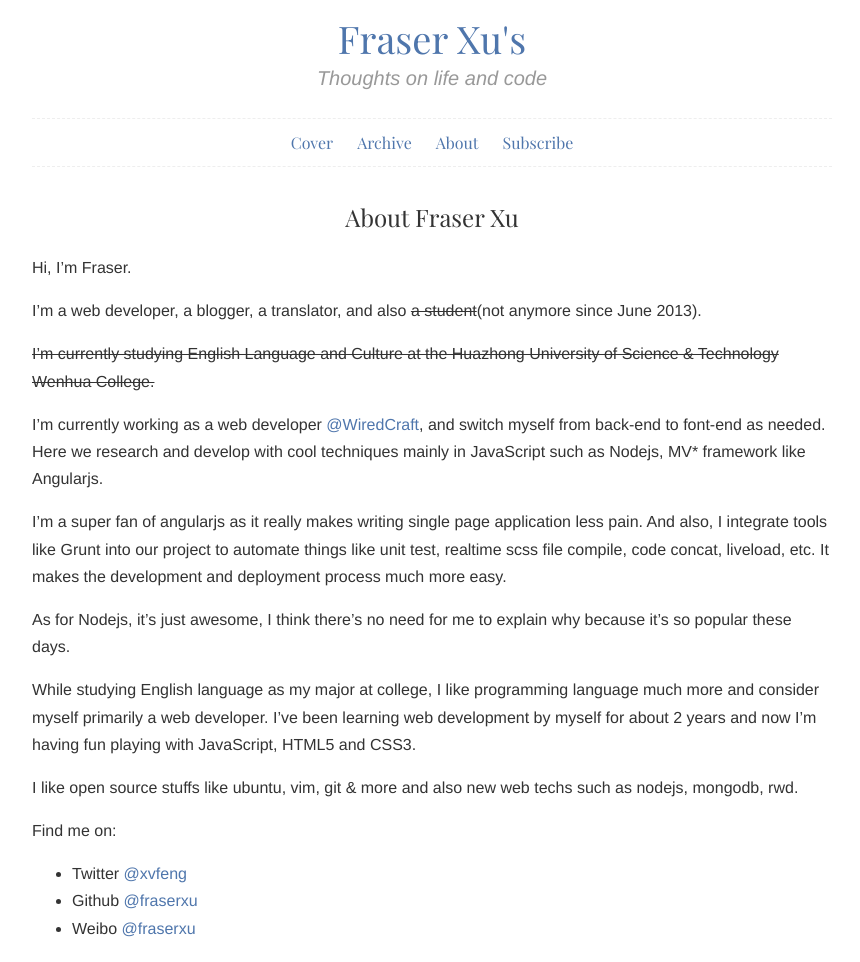
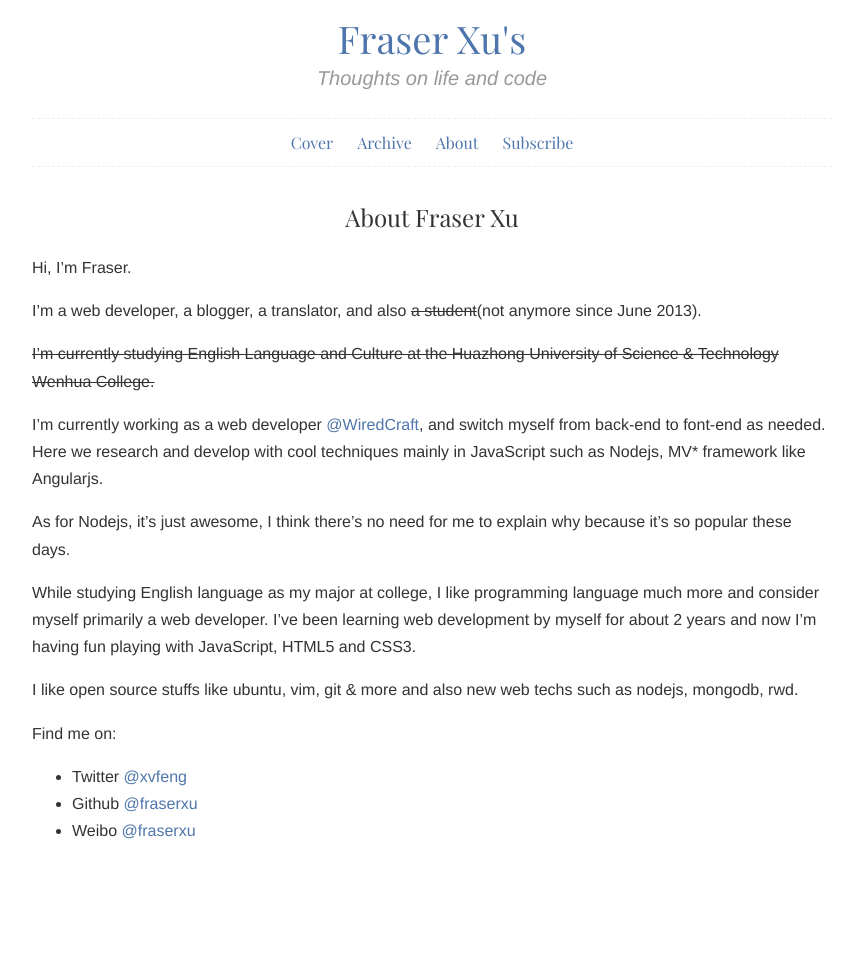
Before and after one commit to fraserxu/fraserxu.github.io, a Jekyll site: the page about.html, which Jekyll copies as it is, in a window 1280 px wide. Shown: the whole page, without its empty margins (208-1068 px from the left). Built offline with Jekyll 4.4.1, drawn with Linux system fonts in a browser that asks for light colours; some web fonts are replaced; Markdown is read by kramdown in place of the engine named in the settings; after the commit the page ends 900 px from its top, so only the background shows below that.

Commit message:
update about page

```diff
--- a/about.html
+++ b/about.html
@@ -35,8 +35,6 @@
 
       <p>I&rsquo;m currently working as a web developer <a href="http://wiredcraft.com">@WiredCraft</a>, and switch myself from back-end to font-end as needed. Here we research and develop with cool techniques mainly in JavaScript such as Nodejs, MV* framework like Angularjs.</p>
 
-      <p>I&rsquo;m a super fan of angularjs as it really makes writing single page application less pain. And also, I integrate tools like Grunt into our project to automate things like unit test, realtime scss file compile, code concat, liveload, etc. It  makes the development and deployment process much more easy.</p>
-
       <p>As for Nodejs, it&rsquo;s just awesome, I think there&rsquo;s no need for me to explain why because it&rsquo;s so popular these days.</p>
 
       <p>While studying English language as my major at college, I like programming language much more and consider myself primarily a web developer. I’ve been learning web development by myself for about 2 years and now I’m having fun playing with JavaScript, HTML5 and CSS3.</p>
```
